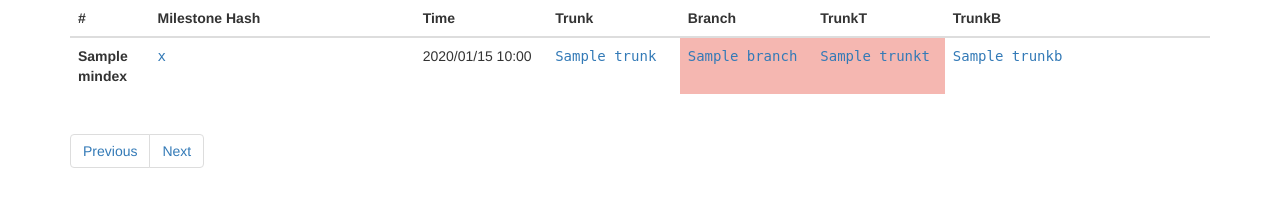
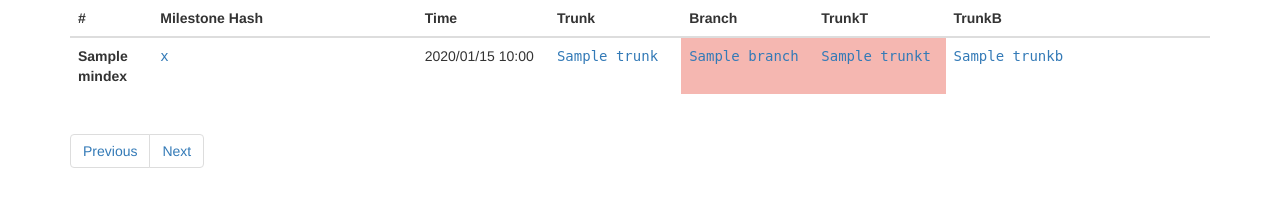
Before and after one commit to mlouielu/iota-milestone-monitor, a Flask app: template app/templates/milestones.html in a window 1280 px wide. Shown: the top 202 px of the page. Run offline with Flask 2, Linux system fonts and the light colour scheme; the template is opened without the code that fills it: most values are stand-ins (such as "Sample title", 1, 10 or a date in 2020); some libraries are stand-ins or nearby versions.

Commit message:
Fix layout

```diff
--- a/app/templates/index.html
+++ b/app/templates/index.html
@@ -39,7 +39,7 @@
 	  <h3>Latest Milestones</h3>
 	</div>
 	<div class="pull-right">
-	  <h3 class="text-right"><a href="/milestones">more milestone</a></h3>
+	  <h3 class="text-right"><a href="/milestones">more</a></h3>
 	</div>
 	<div class="clearfix"></div>
       </div>
--- a/app/templates/milestone.html
+++ b/app/templates/milestone.html
@@ -4,34 +4,34 @@
       <th scope="col" width="5%">#</th>
       <th scope="col">Milestone Hash</th>
       <th scope="col">Time</th>
-      <th scope="col">Trunk</th>
-      <th scope="col">Branch</th>
-      <th scope="col">TrunkT</th>
-      <th scope="col">TrunkB</th>
+      <th scope="col" class="visible-md visible-lg">Trunk</th>
+      <th scope="col" class="visible-md visible-lg">Branch</th>
+      <th scope="col" class="visible-md visible-lg">TrunkT</th>
+      <th scope="col" class="visible-md visible-lg">TrunkB</th>
     </tr>
   </thead>
   <tbody>
     {% for m in milestones %}
     <tr>
-      <th scope="row" style="max-width: 20px">{{ m.mindex }}</th>
+      <th scope="row" style="max-width: 60px">{{ m.mindex }}</th>
       <td class="col-md-2 hash"><a href="{{ m.hash | iota_explorer }}">{{ m.hash }}</a></td>
       <td class="col-md-1">{{ m.timestamp | datetime }}</td>
-      <td class="col-md-1 hash"><a href="{{ m.trunk | iota_explorer }}">{{ m.trunk }}</a></td>
-      <td class="col-md-1 hash" {{'style=background-color:rgba(231,76,60,0.4)' if m.branch != m.prev}}>
+      <td class="col-md-1 hash visible-md visible-lg"><a href="{{ m.trunk | iota_explorer }}">{{ m.trunk }}</a></td>
+      <td class="col-md-1 hash visible-md visible-lg" {{'style=background-color:rgba(231,76,60,0.4)' if m.branch != m.prev}}>
 	{% if m.branch != m.prev %}
 	<a href="{{ m.branch | iota_explorer }}">{{ m.branch }}</a>
 	{% else %}
 	{{ m.branch }}
 	{% endif %}
       </td>
-      <td class="col-md-1 hash" {{'style=background-color:rgba(231,76,60,0.4)' if m.trunkt != m.prev}}>
+      <td class="col-md-1 hash visible-md visible-lg" {{'style=background-color:rgba(231,76,60,0.4)' if m.trunkt != m.prev}}>
 	{% if m.trunkt != m.prev %}
 	<a href="{{ m.trunkt | iota_explorer }}">{{ m.trunkt }}</a>
 	{% else %}
 	{{ m.trunkt }}
 	{% endif %}
       </td>
-      <td class="col-md-2 hash"><a href="{{ m.trunkb | iota_explorer }}">{{ m.trunkb }}</a></td>
+      <td class="col-md-2 hash visible-md visible-lg"><a href="{{ m.trunkb | iota_explorer }}">{{ m.trunkb }}</a></td>
     </tr>
     {% endfor %}
   </tbody>
```
